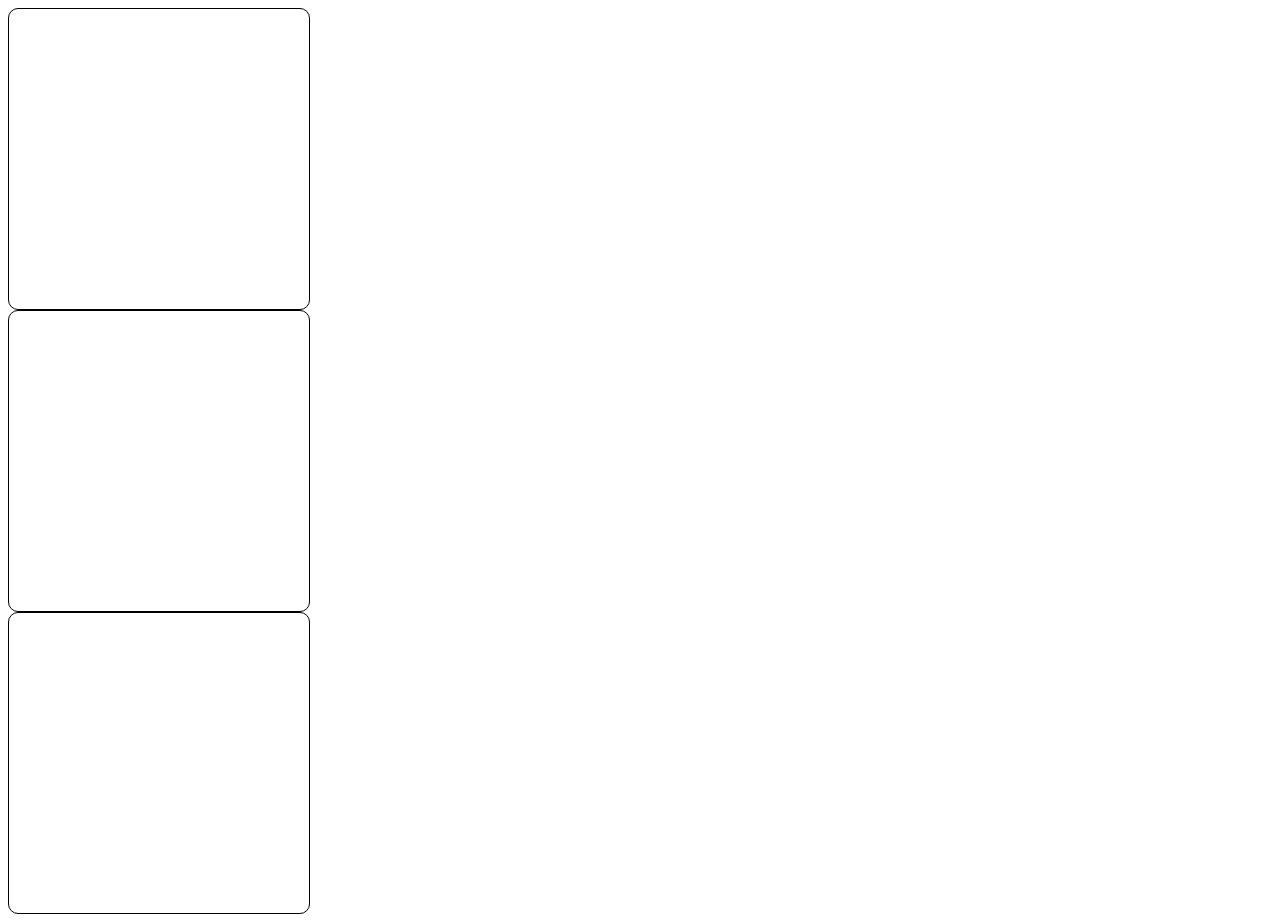
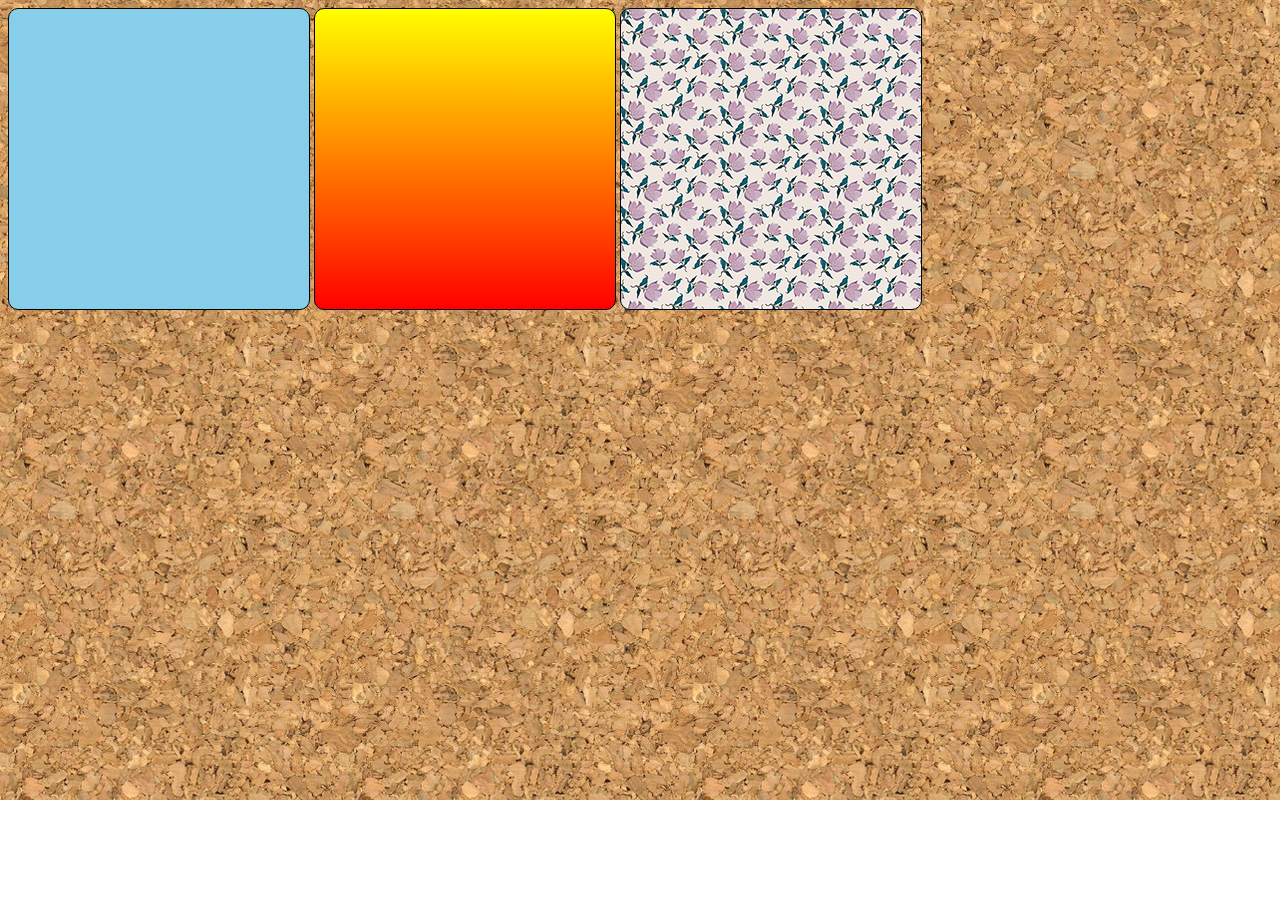
Before and after one commit to CarlosEgberto/html-css, a plain HTML site: page exercicios/ex022/fundo001.html in a window 1280 px wide. After the commit the page ends 800 px from the top, so only its background shows below. Drawn offline with Linux system fonts and the light colour scheme.

Commit message:
desenvolvimento do exercicio

```diff
--- a/exercicios/ex022/fundo001.html
+++ b/exercicios/ex022/fundo001.html
@@ -6,22 +6,29 @@
     <title>Teste de imagem de fundo</title>
 </head>
 <style>
+    body{
+        background-image: url(imagens/wallpaper001.jpg);
+    }
     div.quadrado{
-        display: ;
+        display: inline-block ;
         border: 1px solid black;
         width: 300px;
         height: 300px;
         border-radius: 10px;
+        background-color: lightgray;
     }
+    div#q1{background-color: skyblue;}
+    div#q2{background-image: linear-gradient(to bottom, yellow, red);}
+    div#q3{background-image: url(imagens/pattern003.png);}
 </style>
 <body>
-    <div class="quadrado">
+    <div class="quadrado" id="q1">
 
     </div>
-    <div class="quadrado">
+    <div class="quadrado" id="q2">
 
     </div>
-    <div class="quadrado">
+    <div class="quadrado" id="q3">
 
     </div>
 </body>
```
